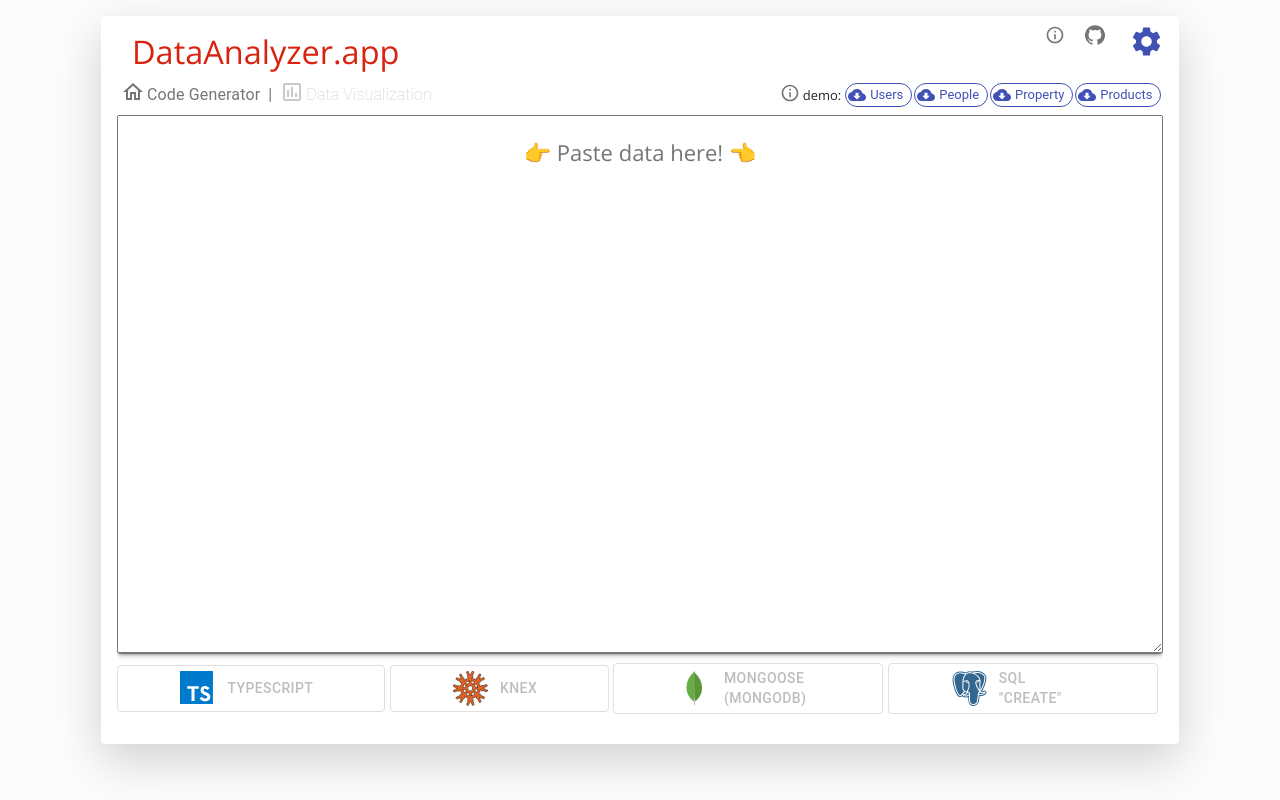
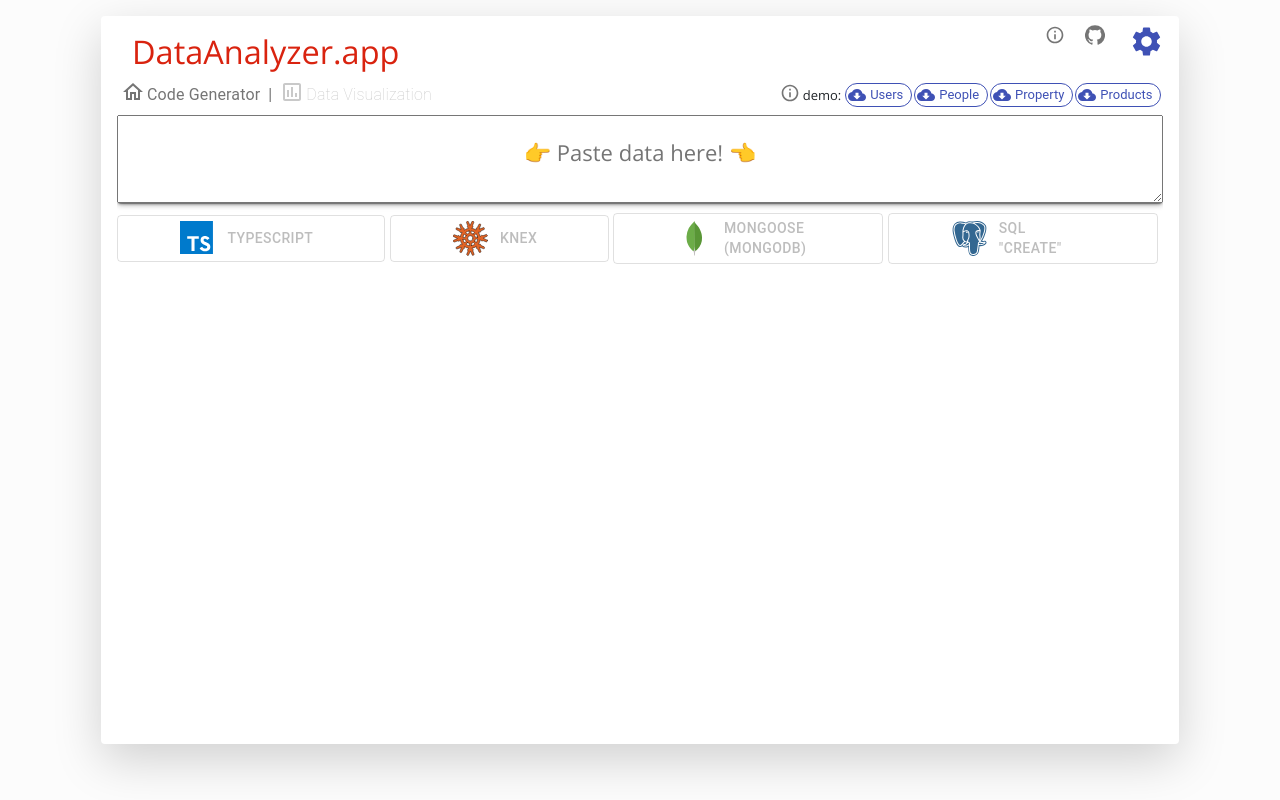
Before and after one commit to elite-libs/DataAnalyzer.app, a React (Create React App) app: page / in a window 1280 px wide. Built offline with nearby package versions, Linux system fonts and the light colour scheme.

Commit message:
screen sizing fix

```diff
--- a/src/styles.scss
+++ b/src/styles.scss
@@ -30,7 +30,7 @@ Extra extra large 	xxl 	≥1400px
       overflow-y: auto;
 
       > div {
-        flex-grow: 1;
+        flex-grow: 0;
       }
       > pre {
         flex-grow: 2;
```
